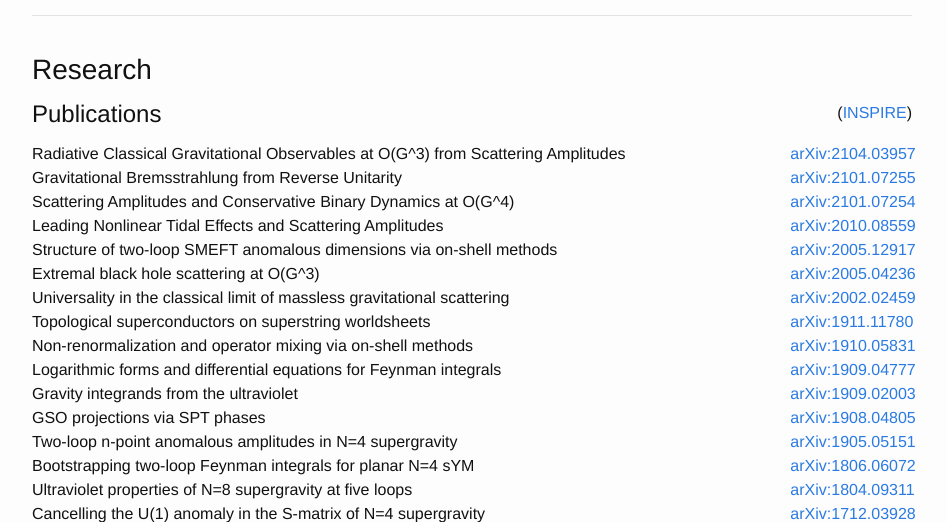
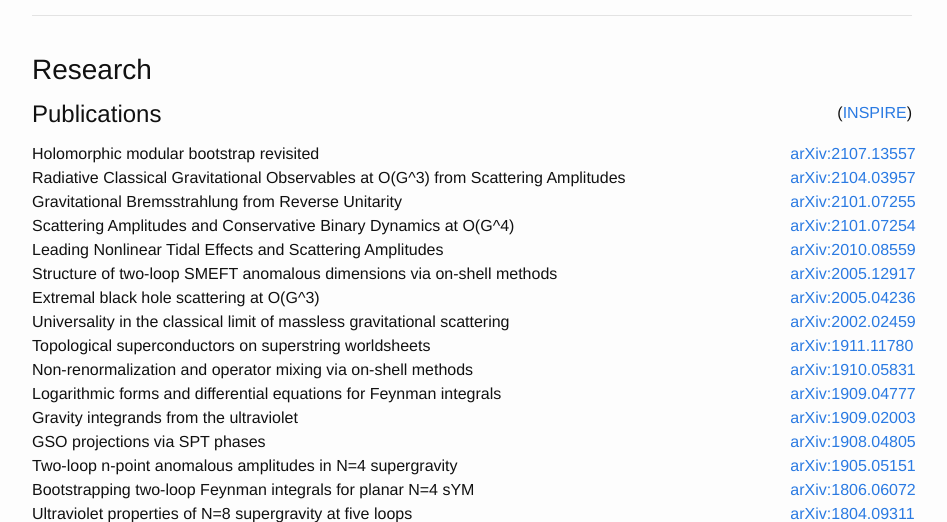
Before and after one commit to julioparra/julioparra.github.io, a Jekyll site: the page built from index.md, in a window 1280 px wide and 900 px high, cut to the strip 378-900 px from the top of the window. Shown: the whole strip, without its empty margins (168-1115 px from the left). Built offline with Jekyll 4.4.1, drawn with Linux system fonts in a browser that asks for light colours; nearby versions of some CDN libraries.

Commit message:
Added latest paper 2107.13557

```diff
--- a/index.md
+++ b/index.md
@@ -32,6 +32,10 @@ Office: PAB 4-737 <br>
   <div class="row">
     <div class="col-md-10 col-0"> <h4> Publications </h4> </div>
     <div class="col-md-2 col-12" style="vertical-align: middle; text-align:right"> (<a href="http://inspirehep.net/author/profile/J.Parra.Martinez.1">INSPIRE</a>) </div>
+  </div>
+  <div class="row">
+    <div class="col-md-10 col-0">Holomorphic modular bootstrap revisited</div>
+    <div class="col-md-2 col-12" style="text-align:right"> <a href="http://arxiv.org/abs/2107.13557">arXiv:2107.13557</a> </div>
   </div>
   <div class="row">
     <div class="col-md-10 col-0">Radiative Classical Gravitational Observables at O(G^3) from Scattering Amplitudes</div>
```
